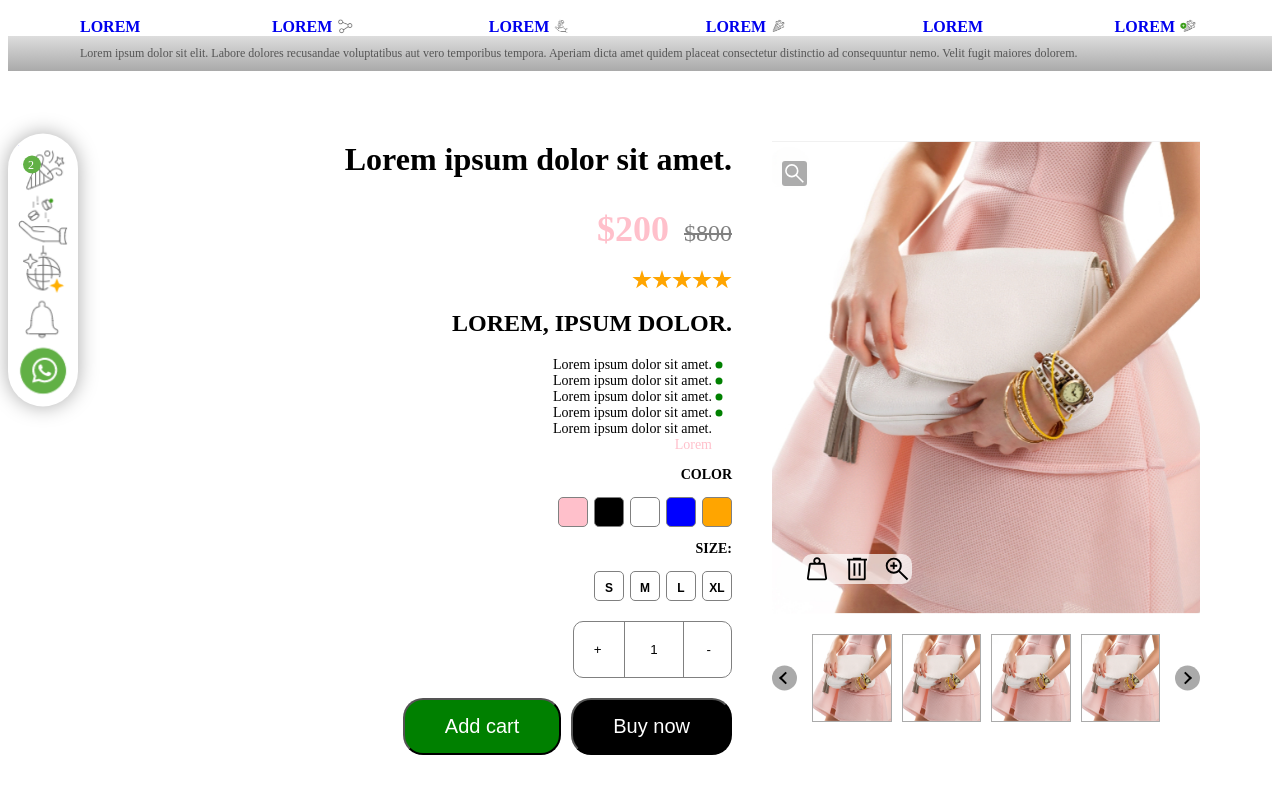
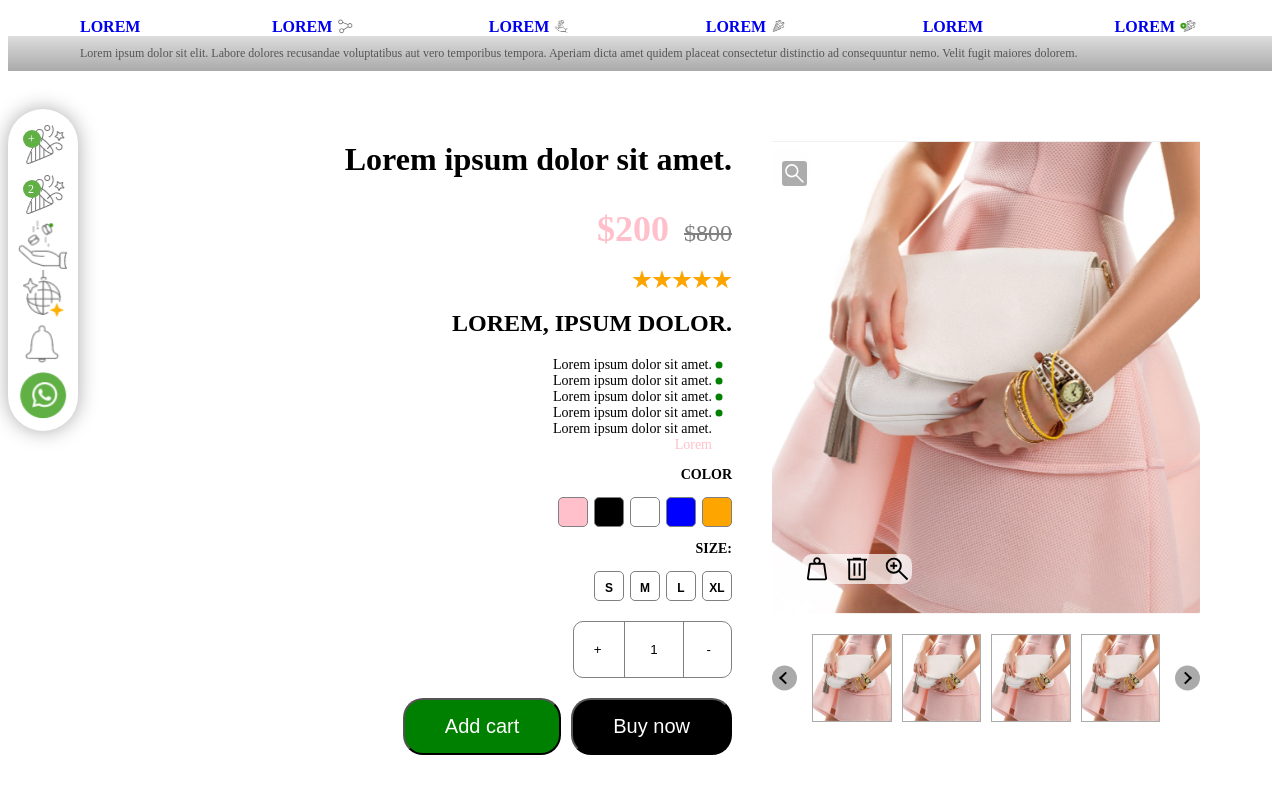
Before and after one commit to sergiyfit/test-task, a website: page src/pug/index.pug in a window 1280 px wide. Shown: the part 130-924 px from the top of the page. Drawn offline with nearby package versions, Linux system fonts and the light colour scheme; files that its build step writes are made by us from their sources; files whose address does not match are found by name.

Commit message:
new commit

```diff
--- a/src/pug/index.pug
+++ b/src/pug/index.pug
@@ -45,7 +45,7 @@ html(lang="en")
     aside.sidebar
         ul.sidebar__icon-container
             li
-                a(href="#").sidebar__icondebar__icon--cart +
+                a(href="#").sidebar__icon.sidebar__icon--cart +
             li
                 a(href="#").sidebar__icon.sidebar__icon--cart 2
             li
```
Also changed, not shown: docs/index.html.
